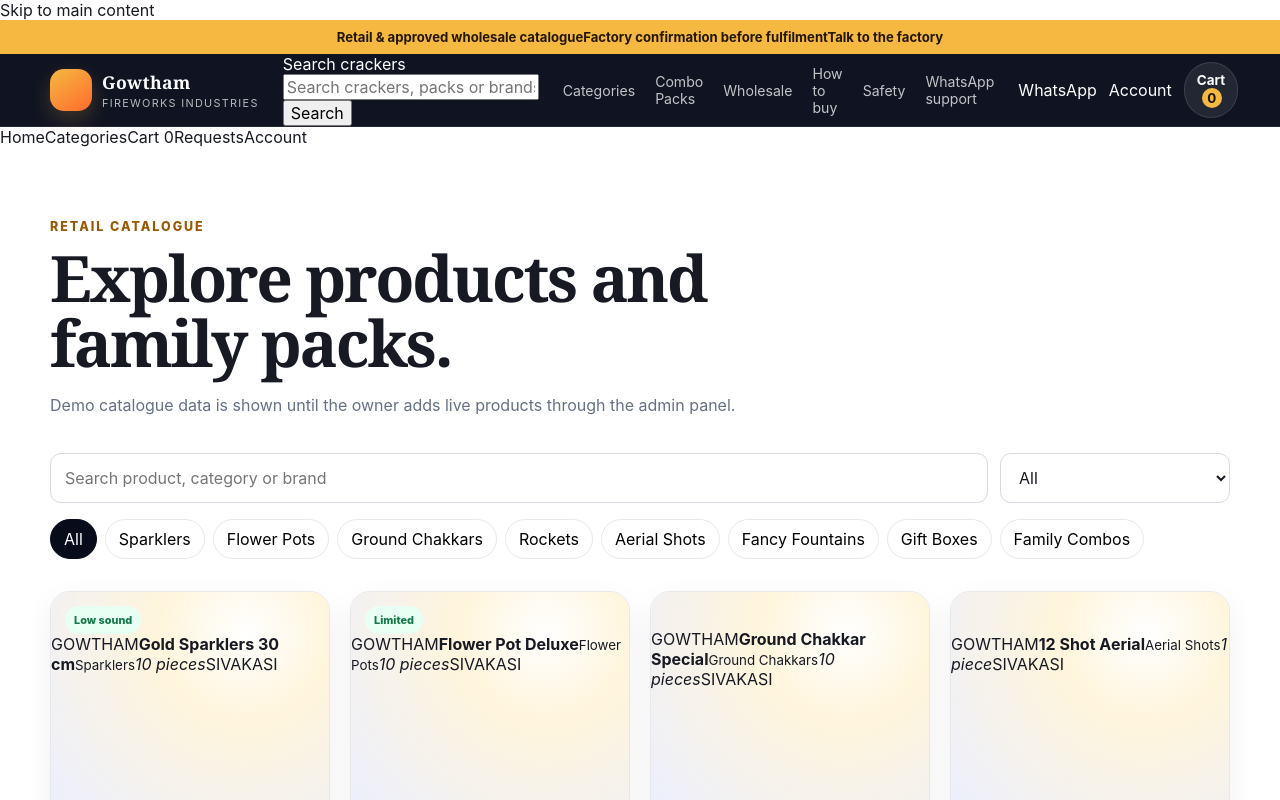
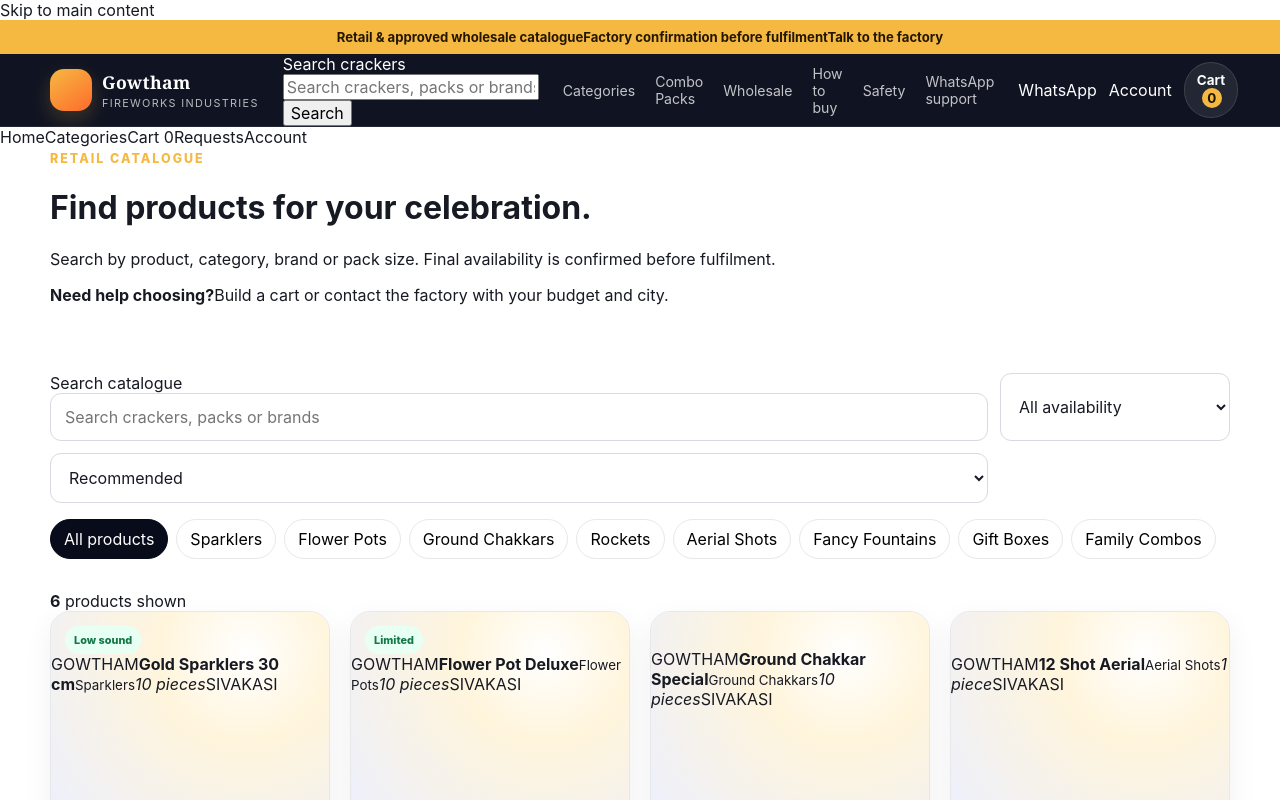
Before and after one commit to mkraja826/Gowthamfireworks, a Next.js app: page /catalogue in a window 1280 px wide. Shown: the top 800 px of the page. Built offline with nearby package versions, Linux system fonts and the light colour scheme.

Commit message:
Upgrade catalogue search, filtering, sorting and result hierarchy

```diff
--- a/app/catalogue/page.tsx
+++ b/app/catalogue/page.tsx
@@ -1,25 +1,68 @@
 "use client";
 
-import { useMemo, useState } from "react";
+import { useEffect, useMemo, useState } from "react";
 import { ProductCard } from "@/components/product-card";
 import { categories, demoProducts } from "@/lib/demo-data";
 
 export default function CataloguePage() {
   const [query, setQuery] = useState("");
   const [category, setCategory] = useState("All");
+  const [availability, setAvailability] = useState("all");
+  const [sort, setSort] = useState("recommended");
 
-  const products = useMemo(() => demoProducts.filter((product) => {
-    const matchesText = `${product.name} ${product.category} ${product.brand}`.toLowerCase().includes(query.toLowerCase());
-    const matchesCategory = category === "All" || product.category === category;
-    return matchesText && matchesCategory;
-  }), [query, category]);
+  useEffect(() => {
+    const params = new URLSearchParams(window.location.search);
+    const initialQuery = params.get("q");
+    const initialCategory = params.get("category");
+    if (initialQuery) setQuery(initialQuery);
+    if (initialCategory && categories.includes(initialCategory)) setCategory(initialCategory);
+  }, []);
+
+  const products = useMemo(() => {
+    const filtered = demoProducts.filter((product) => {
+      const matchesText = `${product.name} ${product.category} ${product.brand} ${product.packSize}`.toLowerCase().includes(query.toLowerCase());
+      const matchesCategory = category === "All" || product.category === category;
+      const matchesAvailability = availability === "all" || product.availability === availability;
+      return matchesText && matchesCategory && matchesAvailability;
+    });
+
+    return [...filtered].sort((a, b) => {
+      if (sort === "price-low") return a.retailPrice - b.retailPrice;
+      if (sort === "price-high") return b.retailPrice - a.retailPrice;
+      if (sort === "name") return a.name.localeCompare(b.name);
+      return Number(b.featured) - Number(a.featured);
+    });
+  }, [availability, category, query, sort]);
+
+  function clearFilters() {
+    setQuery("");
+    setCategory("All");
+    setAvailability("all");
+    setSort("recommended");
+  }
 
   return (
-    <div className="page-shell container">
-      <div className="page-heading"><span className="eyebrow dark">Retail catalogue</span><h1>Explore products and family packs.</h1><p>Demo catalogue data is shown until the owner adds live products through the admin panel.</p></div>
-      <div className="catalogue-toolbar"><input value={query} onChange={(event) => setQuery(event.target.value)} placeholder="Search product, category or brand" aria-label="Search catalogue" /><select value={category} onChange={(event) => setCategory(event.target.value)}><option>All</option>{categories.map((item) => <option key={item}>{item}</option>)}</select></div>
-      <div className="category-chips"><button className={category === "All" ? "active" : ""} onClick={() => setCategory("All")}>All</button>{categories.map((item) => <button key={item} className={category === item ? "active" : ""} onClick={() => setCategory(item)}>{item}</button>)}</div>
-      {products.length ? <div className="product-grid">{products.map((product) => <ProductCard key={product.id} product={product} />)}</div> : <div className="empty-state"><h2>No matching products</h2><p>Try a different search or category.</p></div>}
+    <div className="catalogue-page">
+      <div className="catalogue-heading-wrap">
+        <div className="container catalogue-heading">
+          <div><span className="eyebrow">Retail catalogue</span><h1>Find products for your celebration.</h1><p>Search by product, category, brand or pack size. Final availability is confirmed before fulfilment.</p></div>
+          <div className="catalogue-note"><strong>Need help choosing?</strong><span>Build a cart or contact the factory with your budget and city.</span></div>
+        </div>
+      </div>
+
+      <div className="page-shell container catalogue-content">
+        <div className="catalogue-toolbar">
+          <div className="catalogue-search"><label className="sr-only" htmlFor="catalogue-search">Search catalogue</label><input id="catalogue-search" value={query} onChange={(event) => setQuery(event.target.value)} placeholder="Search crackers, packs or brands" /></div>
+          <select value={availability} onChange={(event) => setAvailability(event.target.value)} aria-label="Filter by availability"><option value="all">All availability</option><option value="available">Available</option><option value="limited">Limited stock</option><option value="coming_soon">Coming soon</option><option value="out_of_stock">Out of stock</option></select>
+          <select value={sort} onChange={(event) => setSort(event.target.value)} aria-label="Sort products"><option value="recommended">Recommended</option><option value="price-low">Price: low to high</option><option value="price-high">Price: high to low</option><option value="name">Name: A to Z</option></select>
+        </div>
+
+        <div className="category-chips"><button className={category === "All" ? "active" : ""} onClick={() => setCategory("All")}>All products</button>{categories.map((item) => <button key={item} className={category === item ? "active" : ""} onClick={() => setCategory(item)}>{item}</button>)}</div>
+
+        <div className="catalogue-result-bar"><span><strong>{products.length}</strong> products shown</span>{(query || category !== "All" || availability !== "all" || sort !== "recommended") && <button onClick={clearFilters}>Clear filters</button>}</div>
+
+        {products.length ? <div className="product-grid">{products.map((product) => <ProductCard key={product.id} product={product} />)}</div> : <div className="empty-state"><h2>No matching products</h2><p>Clear the filters or try another product name.</p><button className="primary-button" onClick={clearFilters}>Show all products</button></div>}
+      </div>
     </div>
   );
 }
```
